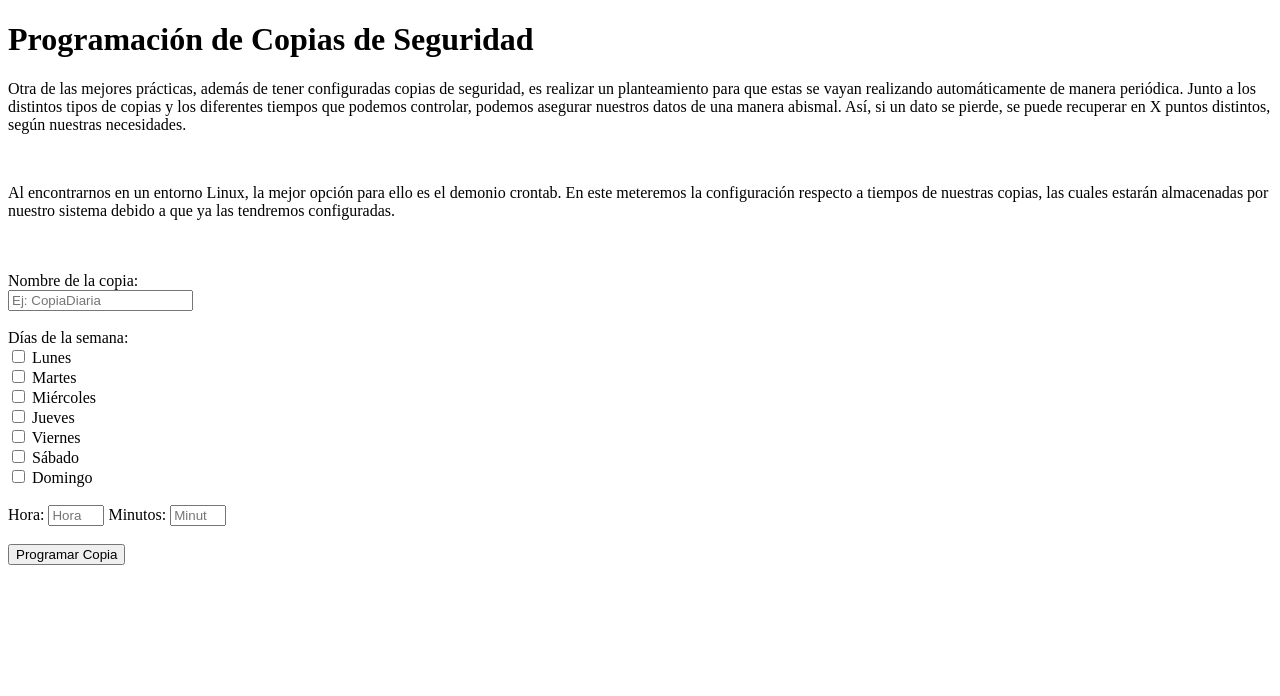
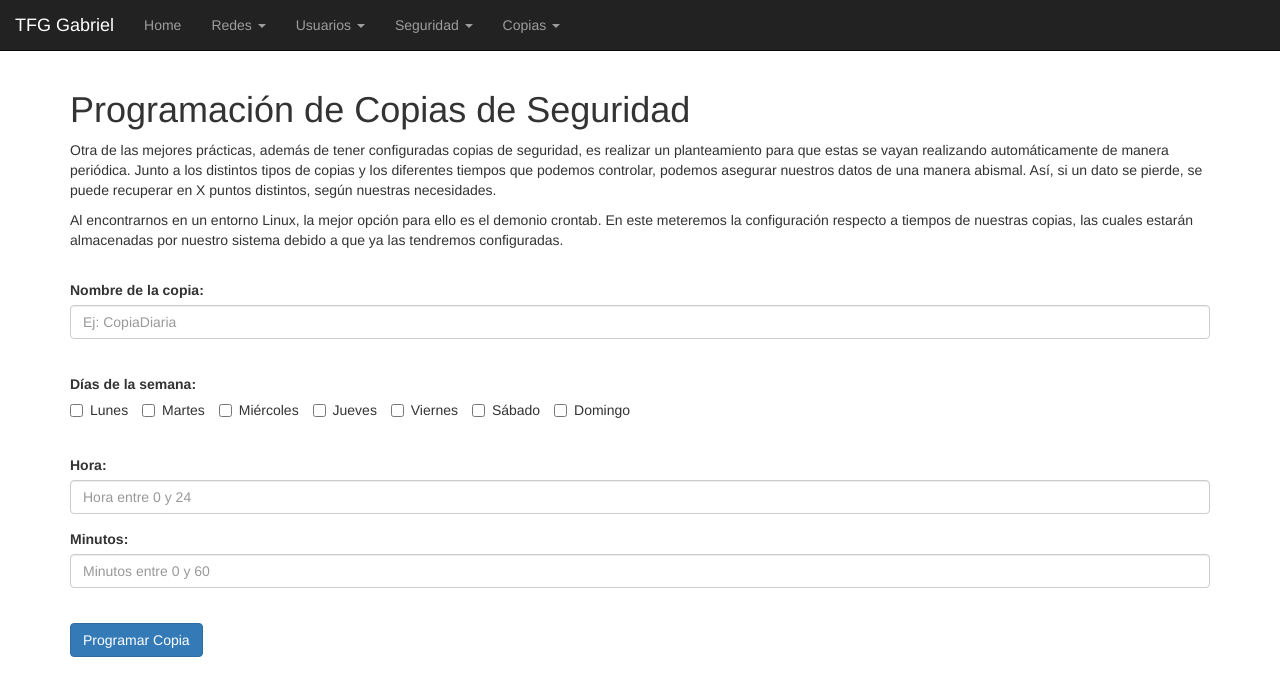
Before and after one commit to gabrielASIR/test_TFG, a Django app: template copias/templates/copias/programacion_copias.html in a window 1280 px wide. Shown: the top 696 px of the page. Run offline with Django 3.2, Linux system fonts and the light colour scheme; the template is opened without the code that fills it, so the values that code supplies are empty; some libraries are stand-ins or nearby versions.

Commit message:
Update programacion_copias.html

```diff
--- a/copias/templates/copias/programacion_copias.html
+++ b/copias/templates/copias/programacion_copias.html
@@ -4,15 +4,66 @@
     <meta charset="UTF-8">
     <meta name="viewport" content="width=device-width, initial-scale=1.0">
     <title>Programación de Copias de Seguridad</title>
+    <link rel="stylesheet" href="https://maxcdn.bootstrapcdn.com/bootstrap/3.4.1/css/bootstrap.min.css">
+    <script src="https://ajax.googleapis.com/ajax/libs/jquery/3.7.1/jquery.min.js"></script>
+    <script src="https://maxcdn.bootstrapcdn.com/bootstrap/3.4.1/js/bootstrap.min.js"></script>
 </head>
 <body>
+	<nav class="navbar navbar-inverse navbar-fixed-top">
+        <div class="container-fluid">
+            <div class="navbar-header">
+                <a class="navbar-brand" href="#">TFG Gabriel</a>
+            </div>
+            <ul class="nav navbar-nav">
+                <li><a href="/">Home</a></li>
+                <li class="dropdown">
+                    <a class="dropdown-toggle" data-toggle="dropdown" href="#">Redes <span class="caret"></span></a>
+                    <ul class="dropdown-menu">
+                        <li><a class="dropdown-item" href="{% url 'redes:interfaces' %}">Interfaces de red</a></li>
+                        <li><a class="dropdown-item" href="{% url 'redes:dhcp' %}">DHCP</a></li>
+                        <li><a class="dropdown-item" href="{% url 'redes:enrutamiento' %}">Enrutamiento</a></li>
+                        <li><a class="dropdown-item" href="{% url 'redes:pingtester' %}">Ping Tester</a></li>
+                    </ul>
+                </li>
+                <li class="dropdown">
+                    <a class="dropdown-toggle" data-toggle="dropdown" href="#">Usuarios <span class="caret"></span></a>
+                    <ul class="dropdown-menu">
+                        <li><a class="dropdown-item" href="{% url 'usuarios:crear_usuario' %}">Creación de usuarios</a></li>
+                        <li><a class="dropdown-item" href="{% url 'usuarios:modificar_usuario' %}">Modificación de usuarios</a></li>
+                        <li><a class="dropdown-item" href="{% url 'usuarios:eliminar_usuario' %}">Eliminación de usuarios</a></li>
+                        <li><a class="dropdown-item" href="{% url 'usuarios:analizar_contrasena' %}">Analizador de contraseñas</a></li>
+                        <li><a class="dropdown-item" href="{% url 'usuarios:configurar_permisos' %}">Configurador de permisos</a></li>
+                    </ul>
+                </li>
+                <li class="dropdown">
+                    <a class="dropdown-toggle" data-toggle="dropdown" href="#">Seguridad <span class="caret"></span></a>
+                    <ul class="dropdown-menu">
+                        <li><a class="dropdown-item" href="{% url 'seguridad:firewall' %}">Firewall</a></li>
+                        <li><a class="dropdown-item" href="{% url 'seguridad:proxy' %}">Proxy</a></li>
+                        <li><a class="dropdown-item" href="{% url 'seguridad:certificados' %}">Certificados SSL/TLS</a></li>
+                    </ul>
+                </li>
+                <li class="dropdown">
+                    <a class="dropdown-toggle" data-toggle="dropdown" href="#">Copias <span class="caret"></span></a>
+                    <ul class="dropdown-menu">
+                        <li><a class="dropdown-item" href="{% url 'copias:configuracion_backups' %}">Configuración copias de seguridad locales</a></li>
+                        <li><a class="dropdown-item" href="{% url 'copias:programar_copia' %}">Programación de copias de seguridad</a></li>
+                        <li><a class="dropdown-item" href="{% url 'copias:configuracion_nas' %}">Configuración NAS</a></li>
+                        <li><a class="dropdown-item" href="{% url 'copias:subida_archivos_nas' %}">Subida de archivos al NAS</a></li>
+                    </ul>
+                </li>
+            </ul>
+        </div>
+    </nav>
+
+    <div class="container" style="margin-top: 70px;">
         <h1>Programación de Copias de Seguridad</h1>
         <p>Otra de las mejores prácticas, además de tener configuradas copias de seguridad, es realizar un planteamiento para que estas
         se vayan realizando automáticamente de manera periódica. Junto a los distintos tipos de copias y los diferentes tiempos que podemos controlar,
         podemos asegurar nuestros datos de una manera abismal. Así, si un dato se pierde, se puede recuperar en X puntos distintos, según nuestras
-    necesidades.</p><br>
+        necesidades.</p>
         <p>Al encontrarnos en un entorno Linux, la mejor opción para ello es el demonio crontab. En este meteremos la configuración respecto a tiempos de
-    nuestras copias, las cuales estarán almacenadas por nuestro sistema debido a que ya las tendremos configuradas.</p><br><br>
+        nuestras copias, las cuales estarán almacenadas por nuestro sistema debido a que ya las tendremos configuradas.</p><br>
 
         {% if mensaje_error %}
             <p>{{ mensaje_error }}</p>
@@ -20,38 +71,34 @@
 
         <form method="post">
             {% csrf_token %}
-        <label for="nombre_copia">Nombre de la copia:</label><br>
-        <input type="text" id="nombre_copia" name="nombre_copia" required placeholder="Ej: CopiaDiaria"><br><br>
+            <div class="form-group">
+                <label for="nombre_copia">Nombre de la copia:</label>
+                <input type="text" id="nombre_copia" name="nombre_copia" required placeholder="Ej: CopiaDiaria" class="form-control">
+            </div><br>
 
+            <div class="form-group">
                 <label for="dias_semana">Días de la semana:</label><br>
-        <input type="checkbox" id="lunes" name="dias_semana" value="Lunes">
-        <label for="lunes">Lunes</label><br>
+                <label class="checkbox-inline"><input type="checkbox" id="lunes" name="dias_semana" value="Lunes">Lunes</label>
+                <label class="checkbox-inline"><input type="checkbox" id="martes" name="dias_semana" value="Martes">Martes</label>
+                <label class="checkbox-inline"><input type="checkbox" id="miercoles" name="dias_semana" value="Miércoles">Miércoles</label>
+                <label class="checkbox-inline"><input type="checkbox" id="jueves" name="dias_semana" value="Jueves">Jueves</label>
+                <label class="checkbox-inline"><input type="checkbox" id="viernes" name="dias_semana" value="Viernes">Viernes</label>
+                <label class="checkbox-inline"><input type="checkbox" id="sabado" name="dias_semana" value="Sábado">Sábado</label>
+                <label class="checkbox-inline"><input type="checkbox" id="domingo" name="dias_semana" value="Domingo">Domingo</label>
+            </div><br>
 
-        <input type="checkbox" id="martes" name="dias_semana" value="Martes">
-        <label for="martes">Martes</label><br>
+            <div class="form-group">
+                <label for="hora">Hora:</label>
+                <input type="number" id="hora" name="hora" min="0" max="23" placeholder="Hora entre 0 y 24" class="form-control">
+            </div>
 
-        <input type="checkbox" id="miercoles" name="dias_semana" value="Miércoles">
-        <label for="miercoles">Miércoles</label><br>
+            <div class="form-group">
+                <label for="minutos">Minutos:</label>
+                <input type="number" id="minutos" name="minutos" min="0" max="59" placeholder="Minutos entre 0 y 60" class="form-control">
+            </div><br>
 
-        <input type="checkbox" id="jueves" name="dias_semana" value="Jueves">
-        <label for="jueves">Jueves</label><br>
-
-        <input type="checkbox" id="viernes" name="dias_semana" value="Viernes">
-        <label for="viernes">Viernes</label><br>
-
-        <input type="checkbox" id="sabado" name="dias_semana" value="Sábado">
-        <label for="sabado">Sábado</label><br>
-
-        <input type="checkbox" id="domingo" name="dias_semana" value="Domingo">
-	<laber for="domingo">Domingo</laber><br><br>
-
-        <label for="hora">Hora:</label>
-        <input type="number" id="hora" name="hora" min="0" max="23" placeholder="Hora entre 0 y 24">
-
-        <label for="minutos">Minutos:</label>
-        <input type="number" id="minutos" name="minutos" min="0" max="59" placeholder="Minutos entre 0 y 60"><br><br>
-
-        <button type="submit">Programar Copia</button>
+            <button type="submit" class="btn btn-primary">Programar Copia</button>
         </form>
+    </div>
 </body>
 </html>
```
Lines whose indentation alone changed are shown as unchanged.
